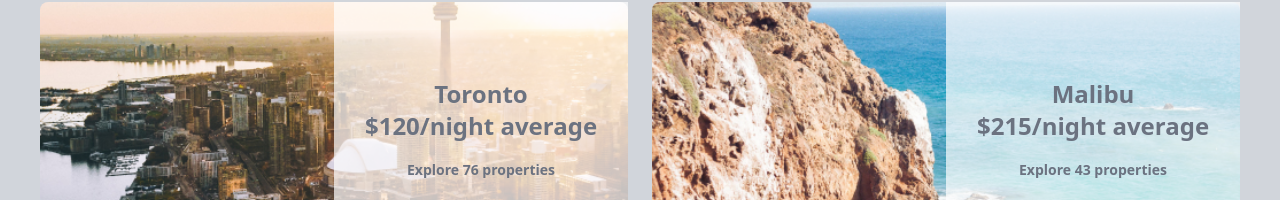
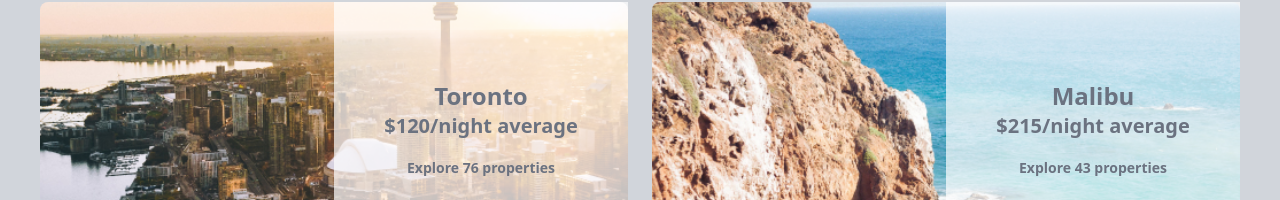
Before and after one commit to KickButtowski80/tailwindcss, a Vue app: page / in a window 1280 px wide. Shown: the part 702-902 px from the top of the page. Built offline with nearby package versions, Linux system fonts and the light colour scheme; the HTML template or start-up script is replaced by a standard one.

Commit message:
change font

```diff
--- a/src/components/PopularDestination.vue
+++ b/src/components/PopularDestination.vue
@@ -38,7 +38,7 @@
                      flex flex-col justify-center text-gray-500
                      hover:text-green-700  ">
             <h3 class="text-lg md:text-2xl">{{ city }}</h3>
-            <p class="">${{ averagePrice }}/night average</p>
+            <p class="text-sm md:text-xl">${{ averagePrice }}/night average</p>
             <div class="mt-2">
               <a
                 href="#"
```
